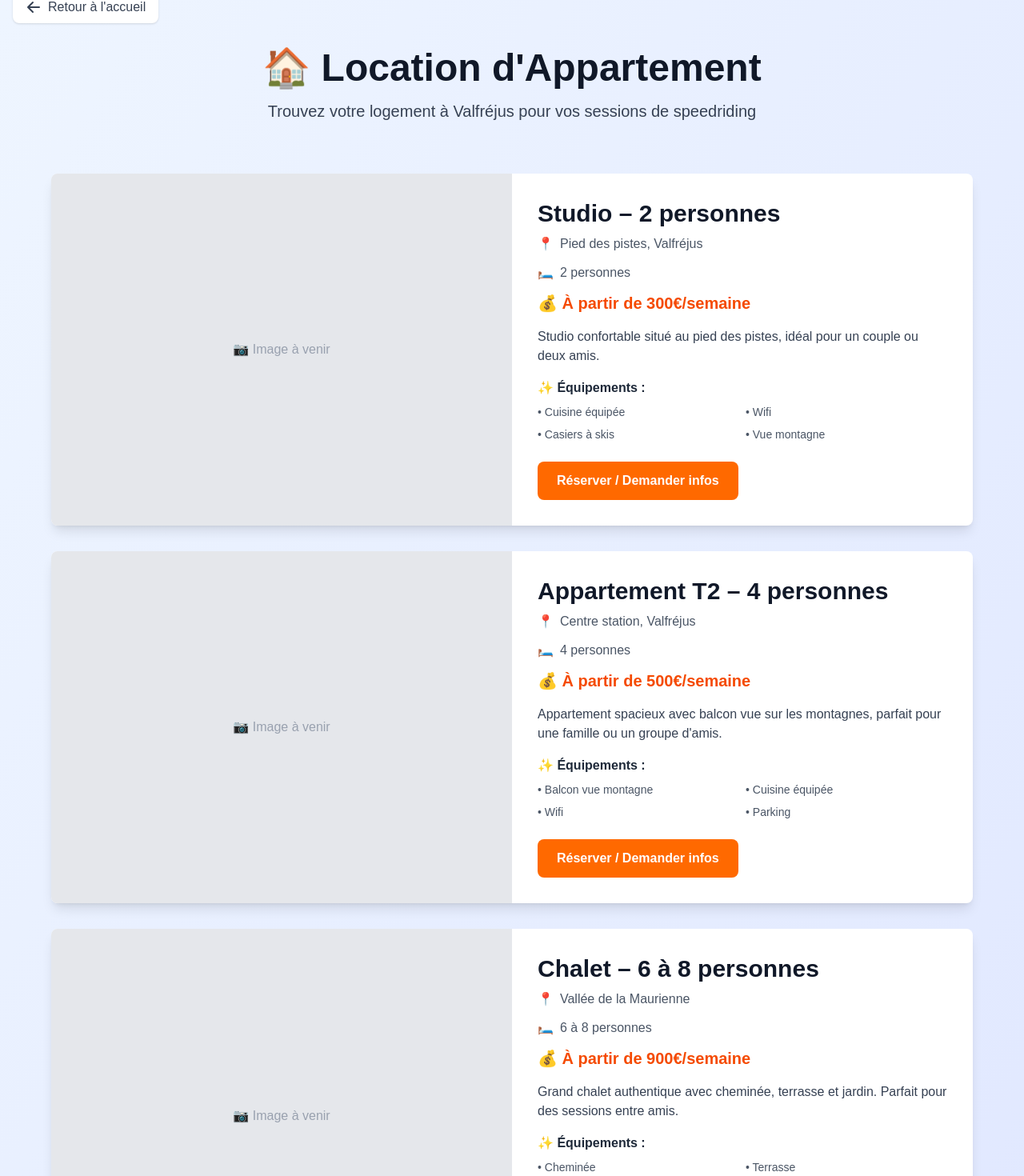
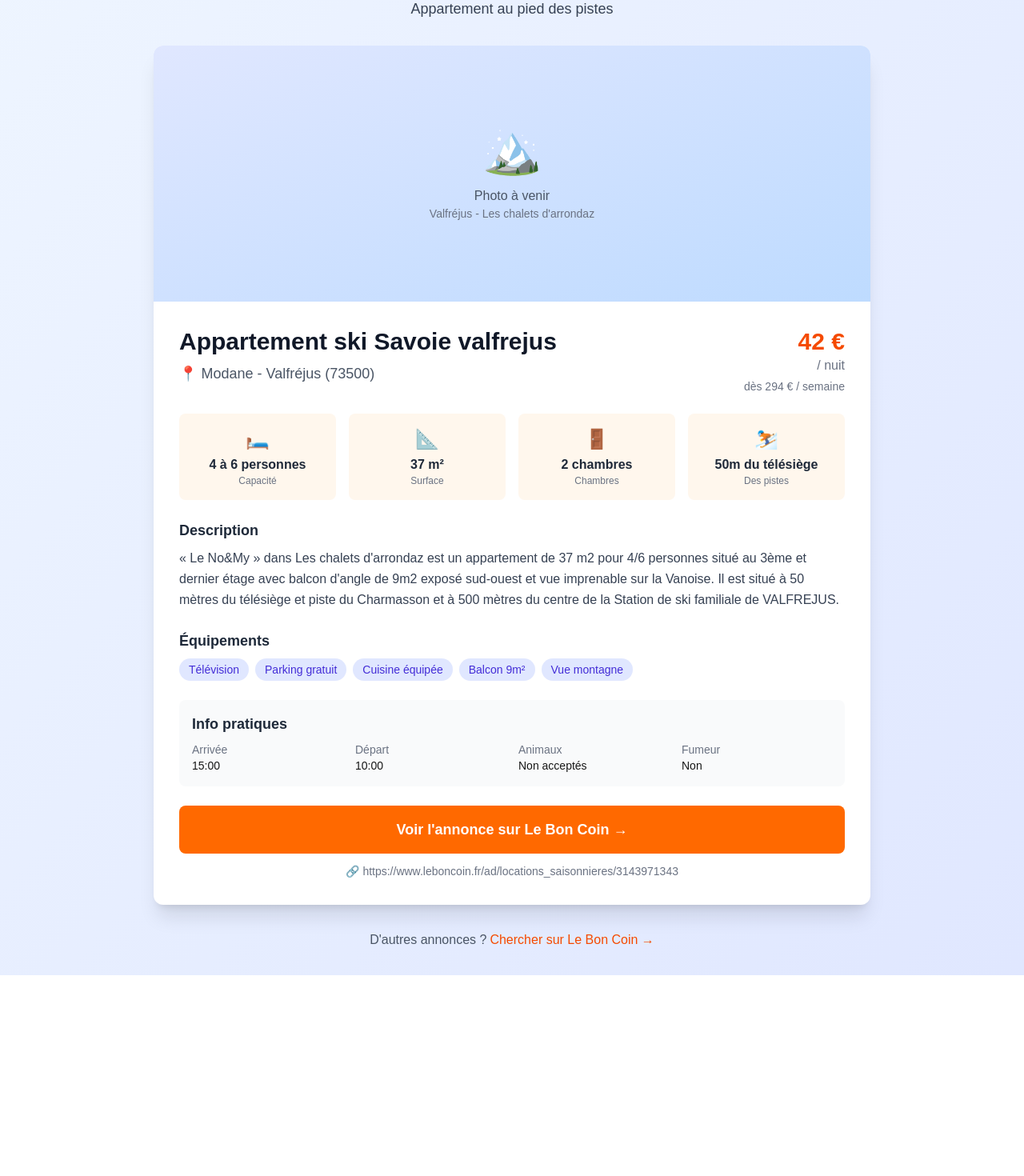
Before and after one commit to clementsbt/tetes-brulees, a Next.js app: page /location in a window 1280 px wide. Shown: the part 235-1705 px from the top of the page at 80% size. After the commit the page ends 1454 px from the top, so only its background shows below. Built offline with nearby package versions, Linux system fonts and the light colour scheme; no server answers.

Commit message:
location: integration annonce leboncoin

```diff
--- a/app/location/page.tsx
+++ b/app/location/page.tsx
@@ -1,131 +1,170 @@
 import BackButton from '@/components/BackButton';
 
 export default function LocationPage() {
-  const apartments = [
-    {
-      id: 1,
-      title: "Studio – 2 personnes",
-      location: "Pied des pistes, Valfréjus",
-      capacity: "2 personnes",
-      price: "À partir de 300€/semaine",
-      image: "/placeholder-apartment.jpg",
-      description: "Studio confortable situé au pied des pistes, idéal pour un couple ou deux amis.",
-      amenities: ["Cuisine équipée", "Wifi", "Casiers à skis", "Vue montagne"]
-    },
-    {
-      id: 2,
-      title: "Appartement T2 – 4 personnes",
-      location: "Centre station, Valfréjus",
-      capacity: "4 personnes",
-      price: "À partir de 500€/semaine",
-      image: "/placeholder-apartment.jpg",
-      description: "Appartement spacieux avec balcon vue sur les montagnes, parfait pour une famille ou un groupe d'amis.",
-      amenities: ["Balcon vue montagne", "Cuisine équipée", "Wifi", "Parking"]
-    },
-    {
-      id: 3,
-      title: "Chalet – 6 à 8 personnes",
-      location: "Vallée de la Maurienne",
-      capacity: "6 à 8 personnes",
-      price: "À partir de 900€/semaine",
-      image: "/placeholder-apartment.jpg",
-      description: "Grand chalet authentique avec cheminée, terrasse et jardin. Parfait pour des sessions entre amis.",
-      amenities: ["Cheminée", "Terrasse", "Jardin", "Parking privé", "BBQ"]
-    }
-  ];
+  const annonce = {
+    titre: "Appartement ski Savoie valfrejus",
+    lieu: "Modane - Valfréjus (73500)",
+    capacidade: "4 à 6 personnes",
+    chambres: 2,
+    superficie: "37 m²",
+    prixNuit: "42 €",
+    prixSemaine: "294 €",
+    description: "« Le No&My » dans Les chalets d'arrondaz est un appartement de 37 m2 pour 4/6 personnes situé au 3ème et dernier étage avec balcon d'angle de 9m2 exposé sud-ouest et vue imprenable sur la Vanoise. Il est situé à 50 mètres du télésiège et piste du Charmasson et à 500 mètres du centre de la Station de ski familiale de VALFREJUS.",
+    equipements: ["Télévision", "Parking gratuit", "Cuisine équipée", "Balcon 9m²", "Vue montagne"],
+    distancePistes: "50m du télésiège",
+    url: "https://www.leboncoin.fr/ad/locations_saisonnieres/3143971343",
+    disponible: "Disponibilités non confirmées",
+    arrivee: "15:00",
+    depart: "10:00",
+    animaux: "Non acceptés",
+    fumeur: "Non"
+  };
 
   return (
-    <div className="min-h-screen bg-gradient-to-br from-blue-50 to-indigo-100 pt-20">
-      <div className="container mx-auto px-4 py-16">
+    <div className="min-h-screen bg-gradient-to-br from-blue-50 to-indigo-100">
+      <div className="container mx-auto px-4 py-8">
         <BackButton />
+
         {/* Hero Section */}
-        <div className="text-center mb-16">
-          <h1 className="text-5xl font-bold text-gray-900 mb-4">
-            🏠 Location d'Appartement
+        <div className="text-center mb-8">
+          <h1 className="text-4xl font-bold text-gray-900 mb-2">
+            🏠 Location à Valfréjus
           </h1>
-          <p className="text-xl text-gray-700">
-            Trouvez votre logement à Valfréjus pour vos sessions de speedriding
+          <p className="text-lg text-gray-700">
+            Appartement au pied des pistes
           </p>
         </div>
 
-        {/* Apartments Grid */}
-        <div className="max-w-6xl mx-auto space-y-8">
-          {apartments.map((apt) => (
-            <div
-              key={apt.id}
-              className="bg-white rounded-lg shadow-lg overflow-hidden hover:shadow-2xl transition-all"
-            >
-              <div className="md:flex">
-                {/* Image */}
-                <div className="md:w-1/2 relative h-64 md:h-auto bg-gray-200">
-                  <div className="absolute inset-0 flex items-center justify-center text-gray-400">
-                    📷 Image à venir
+        {/* Main Card */}
+        <div className="max-w-4xl mx-auto">
+          <div className="bg-white rounded-xl shadow-xl overflow-hidden">
+            {/* Image placeholder */}
+            <div className="h-64 md:h-80 bg-gradient-to-br from-indigo-100 to-blue-200 flex items-center justify-center">
+              <div className="text-center">
+                <span className="text-6xl mb-4 block">🏔️</span>
+                <p className="text-gray-600 font-medium">Photo à venir</p>
+                <p className="text-sm text-gray-500">Valfréjus - Les chalets d'arrondaz</p>
               </div>
-                  {/* Placeholder - remplacer par vraies images plus tard */}
             </div>
 
             {/* Content */}
-                <div className="md:w-1/2 p-8">
-                  <h2 className="text-3xl font-bold text-gray-900 mb-2">
-                    {apt.title}
+            <div className="p-6 md:p-8">
+              {/* Title & Price */}
+              <div className="flex flex-col md:flex-row md:justify-between md:items-start mb-6">
+                <div>
+                  <h2 className="text-2xl md:text-3xl font-bold text-gray-900 mb-2">
+                    {annonce.titre}
                   </h2>
+                  <p className="text-gray-600 flex items-center text-lg">
+                    📍 {annonce.lieu}
+                  </p>
+                </div>
+                <div className="mt-4 md:mt-0 text-right">
+                  <p className="text-3xl font-bold text-orange-600">
+                    {annonce.prixNuit}
+                  </p>
+                  <p className="text-gray-500">/ nuit</p>
+                  <p className="text-sm text-gray-500 mt-1">
+                    dès {annonce.prixSemaine} / semaine
+                  </p>
+                </div>
+              </div>
 
-                  <div className="space-y-3 mb-4">
-                    <p className="text-gray-600 flex items-center">
-                      <span className="mr-2">📍</span> {apt.location}
-                    </p>
-                    <p className="text-gray-600 flex items-center">
-                      <span className="mr-2">🛏️</span> {apt.capacity}
-                    </p>
-                    <p className="text-orange-600 font-semibold text-xl">
-                      💰 {apt.price}
+              {/* Key features */}
+              <div className="grid grid-cols-2 md:grid-cols-4 gap-4 mb-6">
+                <div className="bg-orange-50 rounded-lg p-4 text-center">
+                  <p className="text-2xl mb-1">🛏️</p>
+                  <p className="font-semibold text-gray-800">{annonce.capacidade}</p>
+                  <p className="text-xs text-gray-500">Capacité</p>
+                </div>
+                <div className="bg-orange-50 rounded-lg p-4 text-center">
+                  <p className="text-2xl mb-1">📐</p>
+                  <p className="font-semibold text-gray-800">{annonce.superficie}</p>
+                  <p className="text-xs text-gray-500">Surface</p>
+                </div>
+                <div className="bg-orange-50 rounded-lg p-4 text-center">
+                  <p className="text-2xl mb-1">🚪</p>
+                  <p className="font-semibold text-gray-800">{annonce.chambres} chambres</p>
+                  <p className="text-xs text-gray-500"> Chambres</p>
+                </div>
+                <div className="bg-orange-50 rounded-lg p-4 text-center">
+                  <p className="text-2xl mb-1">⛷️</p>
+                  <p className="font-semibold text-gray-800">{annonce.distancePistes}</p>
+                  <p className="text-xs text-gray-500">Des pistes</p>
+                </div>
+              </div>
+
+              {/* Description */}
+              <div className="mb-6">
+                <h3 className="text-lg font-bold text-gray-800 mb-2">Description</h3>
+                <p className="text-gray-700 leading-relaxed">
+                  {annonce.description}
                 </p>
               </div>
 
-                  <p className="text-gray-700 mb-4">
-                    {apt.description}
-                  </p>
-
-                  {/* Amenities */}
+              {/* Equipements */}
               <div className="mb-6">
-                    <h3 className="font-semibold text-gray-800 mb-2">✨ Équipements :</h3>
-                    <ul className="grid grid-cols-2 gap-2">
-                      {apt.amenities.map((amenity, idx) => (
-                        <li key={idx} className="text-gray-600 text-sm">
-                          • {amenity}
-                        </li>
+                <h3 className="text-lg font-bold text-gray-800 mb-2">Équipements</h3>
+                <div className="flex flex-wrap gap-2">
+                  {annonce.equipements.map((eq, idx) => (
+                    <span key={idx} className="bg-indigo-100 text-indigo-700 px-3 py-1 rounded-full text-sm font-medium">
+                      {eq}
+                    </span>
                   ))}
-                    </ul>
+                </div>
               </div>
 
-                  {/* Contact Button */}
-                  <a
-                    href="mailto:contact@tetes-brulees.fr?subject=Location appartement"
-                    className="inline-block bg-orange-500 text-white px-6 py-3 rounded-lg font-semibold hover:bg-orange-600 transition-colors"
-                  >
-                    Réserver / Demander infos
-                  </a>
+              {/* Info pratiques */}
+              <div className="bg-gray-50 rounded-lg p-4 mb-6">
+                <h3 className="text-lg font-bold text-gray-800 mb-2">Info pratiques</h3>
+                <div className="grid grid-cols-2 md:grid-cols-4 gap-4 text-sm">
+                  <div>
+                    <p className="text-gray-500">Arrivée</p>
+                    <p className="font-medium">{annonce.arrivee}</p>
+                  </div>
+                  <div>
+                    <p className="text-gray-500">Départ</p>
+                    <p className="font-medium">{annonce.depart}</p>
+                  </div>
+                  <div>
+                    <p className="text-gray-500">Animaux</p>
+                    <p className="font-medium">{annonce.animaux}</p>
+                  </div>
+                  <div>
+                    <p className="text-gray-500">Fumeur</p>
+                    <p className="font-medium">{annonce.fumeur}</p>
                   </div>
                 </div>
               </div>
-          ))}
+
+              {/* CTA Button */}
+              <a
+                href={annonce.url}
+                target="_blank"
+                rel="noopener noreferrer"
+                className="block w-full text-center bg-orange-500 text-white px-6 py-4 rounded-lg font-semibold text-lg hover:bg-orange-600 transition-colors"
+              >
+                Voir l'annonce sur Le Bon Coin →
+              </a>
+
+              <p className="text-center text-gray-500 text-sm mt-3">
+                🔗 {annonce.url}
+              </p>
+            </div>
           </div>
 
-        {/* CTA Footer */}
-        <div className="mt-16 text-center">
-          <div className="bg-white rounded-lg shadow-lg p-8 max-w-2xl mx-auto">
-            <h3 className="text-2xl font-bold text-gray-900 mb-4">
-              Besoin d'aide ?
-            </h3>
-            <p className="text-gray-600 mb-6">
-              Contactez-nous pour toute question sur les disponibilités, tarifs ou équipements.
+          {/* Other options hint */}
+          <div className="mt-8 text-center">
+            <p className="text-gray-600">
+              D'autres annonces ?
+              <a
+                href="https://www.leboncoin.fr/recherche/?locations_saisonnieres&city=valfrejus"
+                target="_blank"
+                className="text-orange-600 hover:underline ml-1"
+              >
+                Chercher sur Le Bon Coin →
+              </a>
             </p>
-            <a
-              href="mailto:contact@tetes-brulees.fr"
-              className="inline-block bg-orange-500 text-white px-8 py-3 rounded-lg font-semibold hover:bg-orange-600 transition-colors"
-            >
-              📧 contact@tetes-brulees.fr
-            </a>
           </div>
         </div>
       </div>
```
Lines whose indentation alone changed are shown as unchanged.
